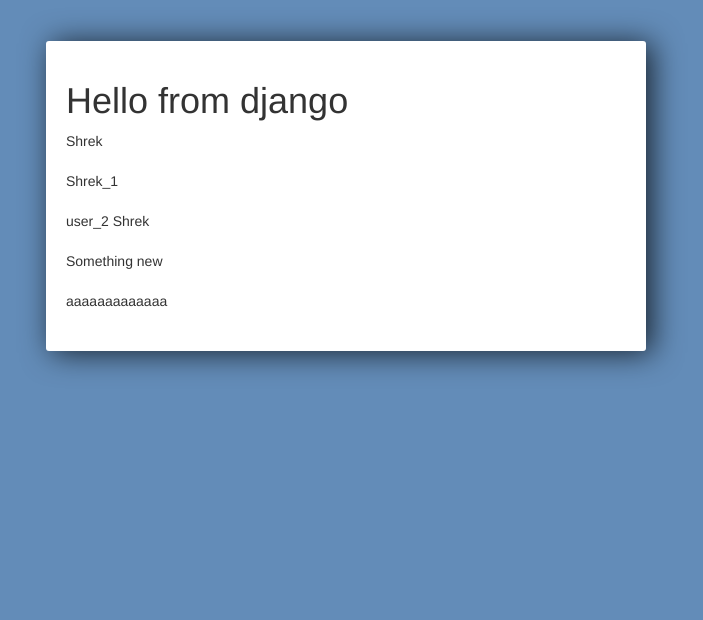
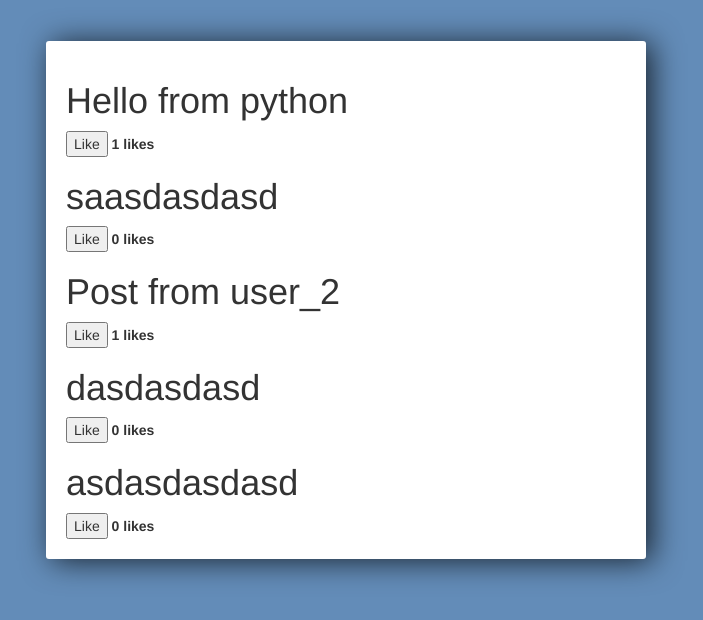
Before and after one commit to Mher-Petrosyan4/django_blog, a Django app: page /posts/ in a window 1280 px wide. Shown: the part 52-672 px from the top of the page, without its empty margins (294-997 px from the left). Run offline with Django 3.2, Linux system fonts and the light colour scheme; a user stored in the database is signed in; data comes from the database, SQL or seed files in the repository; some libraries are stand-ins or nearby versions.

Commit message:
Adding Like button

```diff
--- a/webproject/posts/admin.py
+++ b/webproject/posts/admin.py
@@ -1,5 +1,6 @@
 from django.contrib import admin
-from posts.models import Post
+from posts.models import Post, Like
 
 
 admin.site.register(Post)
+admin.site.register(Like)
--- a/webproject/posts/forms.py
+++ b/webproject/posts/forms.py
@@ -8,4 +8,4 @@
 
     class Meta:
         model = Post
-        fields =['image', 'caption']
+        fields =['caption', 'image']
--- a/webproject/posts/models.py
+++ b/webproject/posts/models.py
@@ -16,19 +16,26 @@
     image = models.ImageField(upload_to=profile_image_path, blank=True)
     caption = models.TextField()
     created_at = models.DateTimeField(default=datetime.now)
-    no_of_likes = models.IntegerField(default=0)
+    liked = models.ManyToManyField(User, default=None, blank=True, related_name='liked')
 
     def __str__(self):
-        return self.user
+        return str(self.user)
 
-# def profile_image_path(instance, filename):
-#     print(instance, filename)
-#     return f"profile_images/{instance.user.username}/{filename}"
-#
-#
-# class Profile(models.Model):
-#     profile_image = models.ImageField(upload_to=profile_image_path, default='static/images/profile_pic.png')
-#     bio = models.TextField(blank=True, null=True)
-#     age = models.IntegerField(blank=True, null=True)
-#     gender = models.IntegerField(choices=GenderChoice.choices, blank=True, null=True)
-#     user = models.OneToOneField(User, on_delete=models.CASCADE)
+    @property
+    def num_like(self):
+        return str.liked.all().count()
+
+
+LIKE_CHOICES = (
+    ('Like', 'Like'),
+    ('Unlike', 'Unlike'),
+)
+
+
+class Like(models.Model):
+    user = models.ForeignKey(User, on_delete=models.CASCADE)
+    post = models.ForeignKey(Post, on_delete=models.CASCADE)
+    value = models.CharField(choices=LIKE_CHOICES, default='like', max_length=10)
+
+    def __str__(self):
+        return str(self.post)
--- /dev/null
+++ b/webproject/posts/templates/posts/feed.html
@@ -0,0 +1,24 @@
+{% extends 'users/base.html' %}
+	{% block title%}
+	{% endblock title%}
+
+    {% block content %}
+
+		{% for obj in posts %}
+		<div class="ui segment">
+		<h1>{{ obj.caption}}</h1>
+		<p>{{ obj.image }}</p>
+		<form action="{% url 'like-post' %}" method="POST" class="ui form">
+			{% csrf_token %}
+			<input type="hidden" name="post_id" value="{{ obj.id }}">
+			{% if user not in obj.liked.all %}
+				<button class="ui button positive" type="submit">Like</button>
+			{% else %}
+				<button class="ui button negative" type="submit">Unlike</button>
+			{% endif %}
+			<strong> {{ obj.liked.all.count }} likes</strong>
+		</form>
+			</div>
+
+		{% endfor %}
+	{% endblock %}
--- a/webproject/posts/templates/posts/home.html
+++ b/webproject/posts/templates/posts/home.html
@@ -2,12 +2,28 @@
 
     {% block content %}
 
-<h1>Hello from django</h1>
-{% csrf_token %}
-{% for post in posts %}
-	{{ post.caption }}
-	<br>
-	<br>
-	{{ post.post_images.url }}
-{% endfor %}
-	{% endblock %}
+	<div class="todo-list">
+	<h3> Posts </h3>
+
+<!-- here is set up the task -->
+
+
+		{% for post in posts %}
+			<div class="item-row">
+
+
+				<!-- this a tag is for task special view -->
+				<a href="#">
+					<span>{{ post.caption }}</span><br>
+
+					<a class="btn btn-sm btn-info" href="#">Update</a>
+				<a class="btn btn-sm btn-danger" href="#">Delete</a>
+				</a>
+
+			</div>
+		{% endfor %}
+
+	</div>
+
+
+    {% endblock %}
--- a/webproject/posts/templates/posts/post.html
+++ b/webproject/posts/templates/posts/post.html
@@ -9,6 +9,7 @@
 
 
 
+
 	<a class="btn btn-sm btn-info" href="#">Update</a>
 		<a class="btn btn-sm btn-danger" href="#">Delete</a>
 
--- a/webproject/posts/urls.py
+++ b/webproject/posts/urls.py
@@ -7,4 +7,5 @@
     path("", views.home, name='homepage'),
     path('create-post/', views.create_post, name='create-post'),
     path('profile/', views.user_posts, name='user-posts'),
+    path('like/', views.like_post, name='like-post'),
 ]
--- a/webproject/posts/views.py
+++ b/webproject/posts/views.py
@@ -2,15 +2,17 @@
 from django.shortcuts import render, redirect, get_object_or_404
 
 from posts.forms import PostsModelForm
-from posts.models import Post
+from posts.models import Post, Like
 
 
 @login_required(login_url='user-login')
 def home(request):
     # tasks = Task.objects.filter(user=request.user)
     posts = Post.objects.all()
+    user = request.user
+
     # posts = get_object_or_404(Post)
-    return render(request, "posts/home.html", {"posts": posts})
+    return render(request, "posts/feed.html", {"posts": posts, 'user': user})
 
 
 @login_required(login_url='user-login')
@@ -35,3 +37,25 @@
     else:
         form = PostsModelForm()
         return render(request, 'posts/profile.html', {'form': form})
+
+
+def like_post(request):
+    user = request.user
+    if request.method == 'POST':
+        post_id = request.POST.get('post_id')
+        post_obj = Post.objects.get(id=post_id)
+
+        if user in post_obj.liked.all():
+            post_obj.liked.remove(user)
+        else:
+            post_obj.liked.add(user)
+
+        like, created = Like.objects.get_or_create(user=user, post_id=post_id)
+
+        if not created:
+            if like.value == "Like":
+                like.value = 'Unlike'
+            else:
+                like.value = "Like"
+        like.save()
+    return redirect('homepage')
--- a/webproject/users/templates/users/base.html
+++ b/webproject/users/templates/users/base.html
@@ -59,4 +59,4 @@
 
 </div>
 </body>
-</html>
+</html
--- a/webproject/users/templates/users/login.html
+++ b/webproject/users/templates/users/login.html
@@ -7,7 +7,7 @@
 			{% csrf_token %}
 			{{ form.as_p }}
 
-		<input class="btn btn-info" type="submit" name="Login" value="Login">
+		<input class="btn btn-info" type="submit" name="Sign Up" value="Sign Up">
 	</form>
 
     {% endblock %}
--- a/webproject/users/templates/users/register.html
+++ b/webproject/users/templates/users/register.html
@@ -1,7 +1,9 @@
+
 {% extends 'users/base.html' %}
 
     {% block content %}
-		<h3>Register Here</h3>
+<!--		<div class="center-column">-->
+		<h3>Registration</h3>
 		<form method="POST" >
 		<!-- here should be the form don't forget about csrf_token -->
 			{% csrf_token %}
@@ -9,5 +11,5 @@
 
 		<input class="btn btn-info" type="submit" name="Sign Up" value="Sign Up">
 	</form>
-
+		</div>
     {% endblock %}
--- a/webproject/webproject/settings.py
+++ b/webproject/webproject/settings.py
@@ -130,6 +130,6 @@
 STATIC_ROOt = 'static'
 
 MEDIA_ROOT = 'media'
-MEDIA_URL = 'media/'
+MEDIA_URL = '/media/'
 
 DEFAULT_AUTO_FIELD = 'django.db.models.BigAutoField'
```
Also changed, not shown: webproject/db.sqlite3, webproject/posts/migrations/0007_auto_20220808_2155.py (added), webproject/posts/migrations/0008_auto_20220808_2156.py (added).
